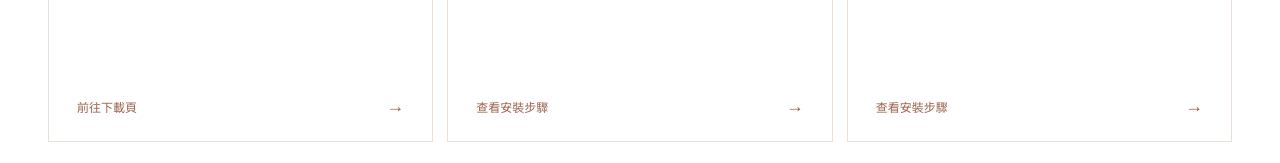
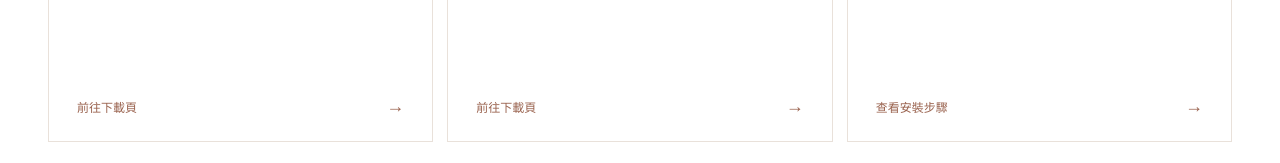
Before and after one commit to llavon-ime/llavon-web, a Nuxt app: page / in a window 1280 px wide. Shown: the part 2575-2738 px from the top of the page. Built offline with nearby package versions, Linux system fonts and the light colour scheme.

Commit message:
update macOS install text

```diff
--- a/app/app.vue
+++ b/app/app.vue
@@ -14,7 +14,7 @@ const flowIllustration = ref<(typeof flowIllustrations)[number] | null>(null)
 
 const downloads = {
   windows: { label: '下載 Windows 版', href: 'https://github.com/llavon-ime/ime-windows/releases/tag/latest' },
-  macos: { label: '查看 macOS 安裝步驟', href: 'https://github.com/llavon-ime/ime-unix#macos' },
+  macos: { label: '下載 macOS 版', href: 'https://github.com/llavon-ime/ime-unix/releases' },
   linux: { label: '查看 Linux 安裝步驟', href: 'https://github.com/llavon-ime/ime-unix#linux' }
 } as const
 
@@ -190,10 +190,10 @@ useSeoMeta({
               <span class="platform-title">Windows <span>↗</span></span>
               <span class="platform-end">前往下載頁 <span>→</span></span>
             </a>
-            <a class="platform-card" href="https://github.com/llavon-ime/ime-unix#macos" target="_blank" rel="noopener noreferrer">
+            <a class="platform-card" href="https://github.com/llavon-ime/ime-unix/releases" target="_blank" rel="noopener noreferrer">
               <span class="platform-meta">MACOS · ARM64 <span>↗</span></span>
               <span class="platform-title">macOS <span>↗</span></span>
-              <span class="platform-end">查看安裝步驟 <span>→</span></span>
+              <span class="platform-end">前往下載頁 <span>→</span></span>
             </a>
             <a class="platform-card" href="https://github.com/llavon-ime/ime-unix#linux" target="_blank" rel="noopener noreferrer">
               <span class="platform-meta">LINUX · X86_64 <span>↗</span></span>
```
